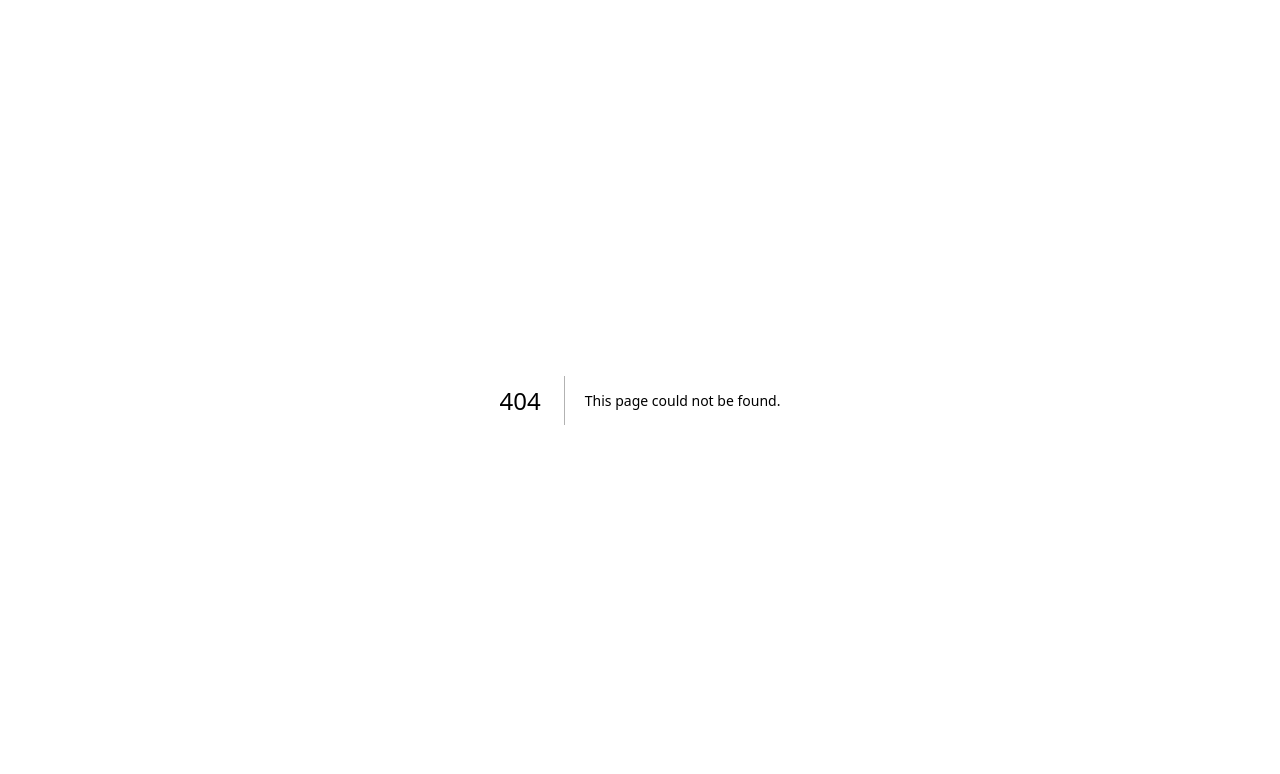
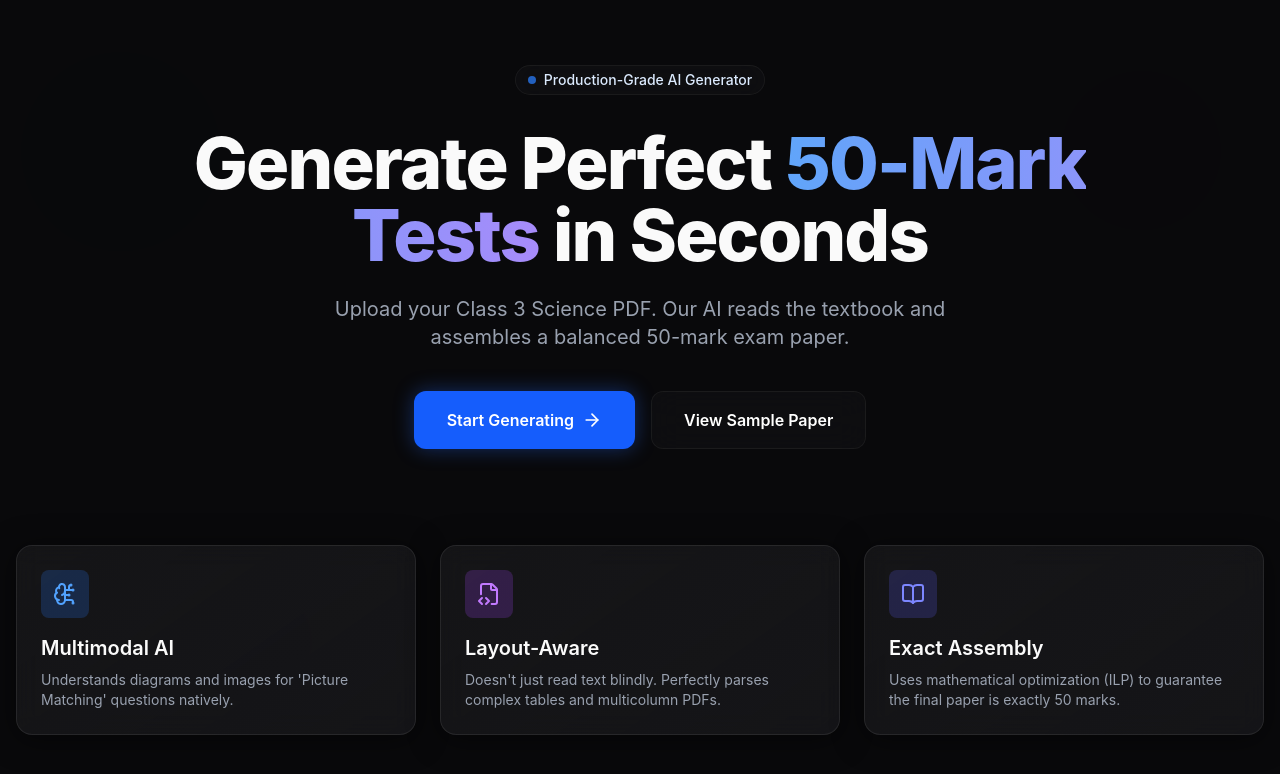
Before and after one commit to mandeepsingh2007/test-generator, a Next.js app in the folder frontend/: page /home in a window 1280 px wide. Before the commit this address had no page. Shown: the top 774 px of the page. Built offline with nearby package versions, Linux system fonts and the light colour scheme.

Commit message:
login fixes

```diff
--- a/frontend/src/app/api/login/route.ts
+++ b/frontend/src/app/api/login/route.ts
@@ -2,7 +2,7 @@ import { NextResponse } from "next/server";
 
 const AUTH_COOKIE = "tg_auth";
 const VALID_ID = "testid";
-const VALID_PASSWORD = "testpass";
+const VALID_PASSWORD = "NeGraphics@2026";
 
 export async function POST(request: Request) {
   let body: { id?: string; password?: string };
@@ -29,7 +29,6 @@ export async function POST(request: Request) {
     secure: process.env.NODE_ENV === "production",
     sameSite: "lax",
     path: "/",
-    maxAge: 60 * 60 * 24 * 7,
   });
 
   return response;
--- /dev/null
+++ b/frontend/src/app/home/page.tsx
@@ -0,0 +1,65 @@
+import Link from 'next/link';
+import { ArrowRight, BookOpen, BrainCircuit, FileCode2 } from 'lucide-react';
+
+export default function Home() {
+  return (
+    <div className="relative min-h-screen overflow-hidden bg-background">
+      {/* Background Ambient Orbs */}
+      <div className="absolute top-0 -left-4 w-72 h-72 bg-blue-500 rounded-full mix-blend-multiply filter blur-3xl opacity-20 animate-blob"></div>
+      <div className="absolute top-0 -right-4 w-72 h-72 bg-purple-500 rounded-full mix-blend-multiply filter blur-3xl opacity-20 animate-blob animation-delay-2000"></div>
+      <div className="absolute -bottom-8 left-20 w-72 h-72 bg-indigo-500 rounded-full mix-blend-multiply filter blur-3xl opacity-20 animate-blob animation-delay-4000"></div>
+
+      <main className="relative z-10 flex flex-col items-center justify-center min-h-screen px-4 text-center">
+
+        <div className="inline-flex items-center gap-2 px-3 py-1 mb-8 text-sm font-medium border rounded-full glassmorphism text-primary-100 border-white/10">
+          <span className="flex w-2 h-2 rounded-full bg-blue-500 animate-pulse"></span>
+          Production-Grade AI Generator
+        </div>
+
+        <h1 className="max-w-4xl mb-6 text-5xl font-extrabold tracking-tight sm:text-7xl">
+          Generate Perfect <span className="text-gradient">50-Mark Tests</span> in Seconds
+        </h1>
+
+        <p className="max-w-2xl mb-10 text-lg text-gray-400 sm:text-xl">
+          Upload your Class 3 Science PDF. Our AI reads the textbook and assembles a balanced 50-mark exam paper.
+        </p>
+
+        <div className="flex flex-col gap-4 sm:flex-row">
+          <Link href="/upload" className="inline-flex items-center justify-center px-8 py-4 text-base font-semibold text-white transition-all duration-200 bg-blue-600 border border-transparent rounded-xl hover:bg-blue-700 shadow-[0_0_20px_rgba(37,99,235,0.4)]">
+            Start Generating
+            <ArrowRight className="w-5 h-5 ml-2" />
+          </Link>
+          <Link href="#features" className="inline-flex items-center justify-center px-8 py-4 text-base font-semibold text-white transition-all duration-200 border rounded-xl glassmorphism hover:bg-white/5">
+            View Sample Paper
+          </Link>
+        </div>
+
+        {/* Feature Highlights */}
+        <div className="grid grid-cols-1 gap-6 mt-24 sm:grid-cols-3 max-w-7xl">
+          <div className="p-6 text-left transition-all duration-300 glass-card rounded-2xl hover:translate-y--1">
+            <div className="flex items-center justify-center w-12 h-12 mb-4 rounded-lg bg-blue-500/20 text-blue-400">
+              <BrainCircuit className="w-6 h-6" />
+            </div>
+            <h3 className="mb-2 text-xl font-semibold">Multimodal AI</h3>
+            <p className="text-sm text-gray-400">Understands diagrams and images for 'Picture Matching' questions natively.</p>
+          </div>
+          <div className="p-6 text-left transition-all duration-300 glass-card rounded-2xl hover:translate-y--1">
+            <div className="flex items-center justify-center w-12 h-12 mb-4 rounded-lg bg-purple-500/20 text-purple-400">
+              <FileCode2 className="w-6 h-6" />
+            </div>
+            <h3 className="mb-2 text-xl font-semibold">Layout-Aware</h3>
+            <p className="text-sm text-gray-400">Doesn't just read text blindly. Perfectly parses complex tables and multicolumn PDFs.</p>
+          </div>
+          <div className="p-6 text-left transition-all duration-300 glass-card rounded-2xl hover:translate-y--1">
+            <div className="flex items-center justify-center w-12 h-12 mb-4 rounded-lg bg-indigo-500/20 text-indigo-400">
+              <BookOpen className="w-6 h-6" />
+            </div>
+            <h3 className="mb-2 text-xl font-semibold">Exact Assembly</h3>
+            <p className="text-sm text-gray-400">Uses mathematical optimization (ILP) to guarantee the final paper is exactly 50 marks.</p>
+          </div>
+        </div>
+
+      </main>
+    </div>
+  );
+}
--- a/frontend/src/app/login/page.tsx
+++ b/frontend/src/app/login/page.tsx
@@ -29,7 +29,7 @@ export default function LoginPage() {
         return;
       }
 
-      router.push("/");
+      router.push("/home");
       router.refresh();
     } catch {
       setError("Something went wrong. Please try again.");
--- a/frontend/src/app/upload/page.tsx
+++ b/frontend/src/app/upload/page.tsx
@@ -5,7 +5,7 @@ import { ArrowLeft } from "lucide-react";
 export default function UploadPage() {
   return (
     <div className="min-h-screen bg-background p-6">
-      <Link href="/" className="inline-flex items-center text-gray-400 hover:text-white transition-colors mb-8">
+      <Link href="/home" className="inline-flex items-center text-gray-400 hover:text-white transition-colors mb-8">
         <ArrowLeft className="w-4 h-4 mr-2" />
         Back to Home
       </Link>
@@ -14,7 +14,7 @@ export default function UploadPage() {
         <div className="text-center mb-16">
           <h1 className="text-4xl font-bold tracking-tight mb-4">Science Test Generator</h1>
           <p className="text-gray-400 max-w-xl mx-auto text-lg">
-            Generate a 50-mark Science exam from the pre-loaded Class 3 textbook (PDF).
+            Select chapters, choose question formats, and generate a custom 50-mark Science exam.
           </p>
         </div>
 
--- a/frontend/src/middleware.ts
+++ b/frontend/src/middleware.ts
@@ -13,18 +13,25 @@ export function middleware(request: NextRequest) {
     return NextResponse.next();
   }
 
+  // Force login page and clear session for the root URL
+  if (pathname === "/") {
+    const response = NextResponse.redirect(new URL("/login", request.url));
+    response.cookies.delete(AUTH_COOKIE);
+    return response;
+  }
+
   const isPublic = PUBLIC_PATHS.some(
     (path) => pathname === path || pathname.startsWith(`${path}/`)
   );
 
-  if (isAuthenticated && pathname === "/login") {
+  if (pathname === "/login") {
     const response = NextResponse.next();
     response.cookies.delete(AUTH_COOKIE);
     return response;
   }
 
   if (isAuthenticated && pathname === "/gate") {
-    return NextResponse.redirect(new URL("/", request.url));
+    return NextResponse.redirect(new URL("/home", request.url));
   }
 
   if (!isAuthenticated && !isPublic) {
```
